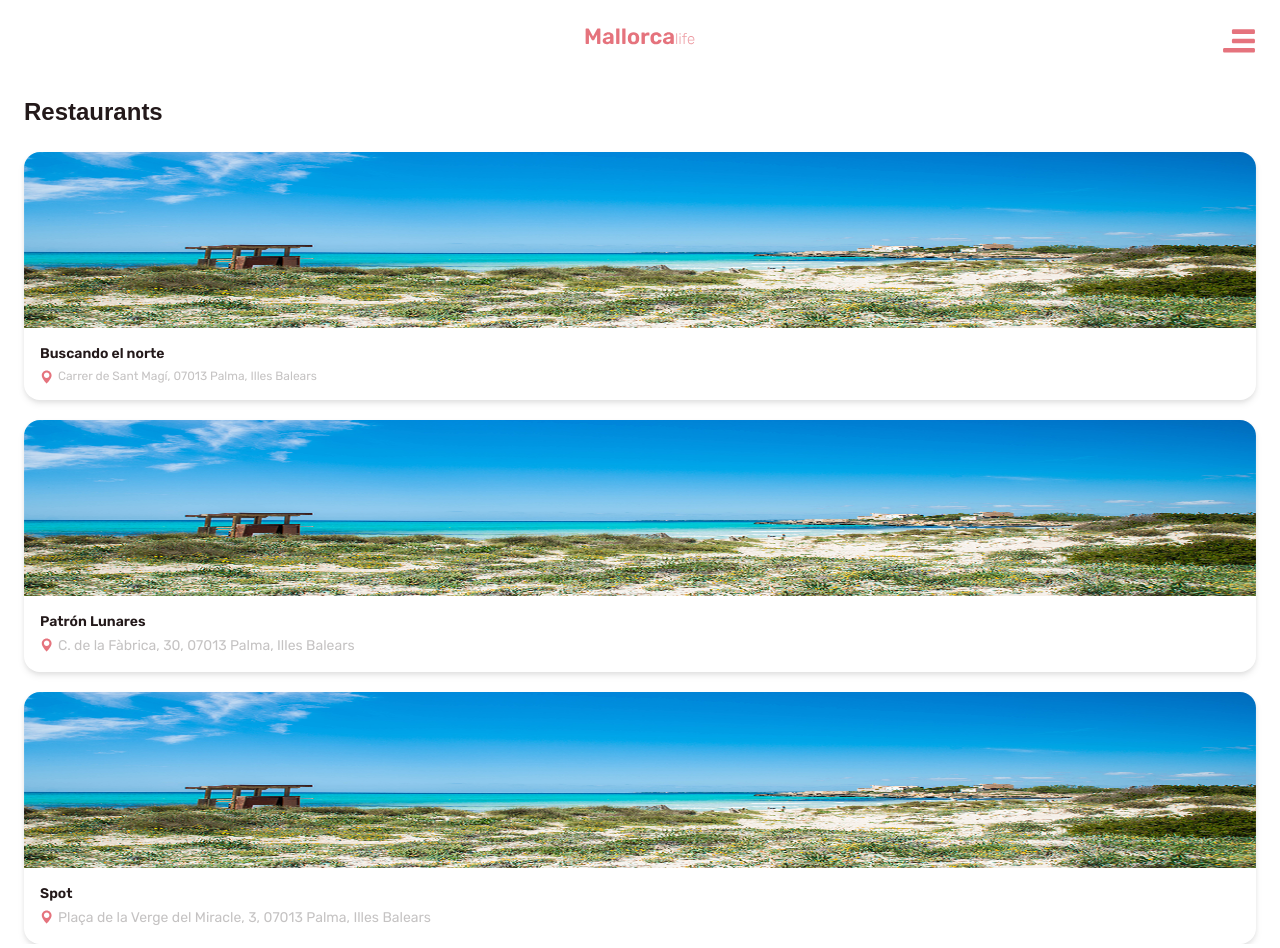
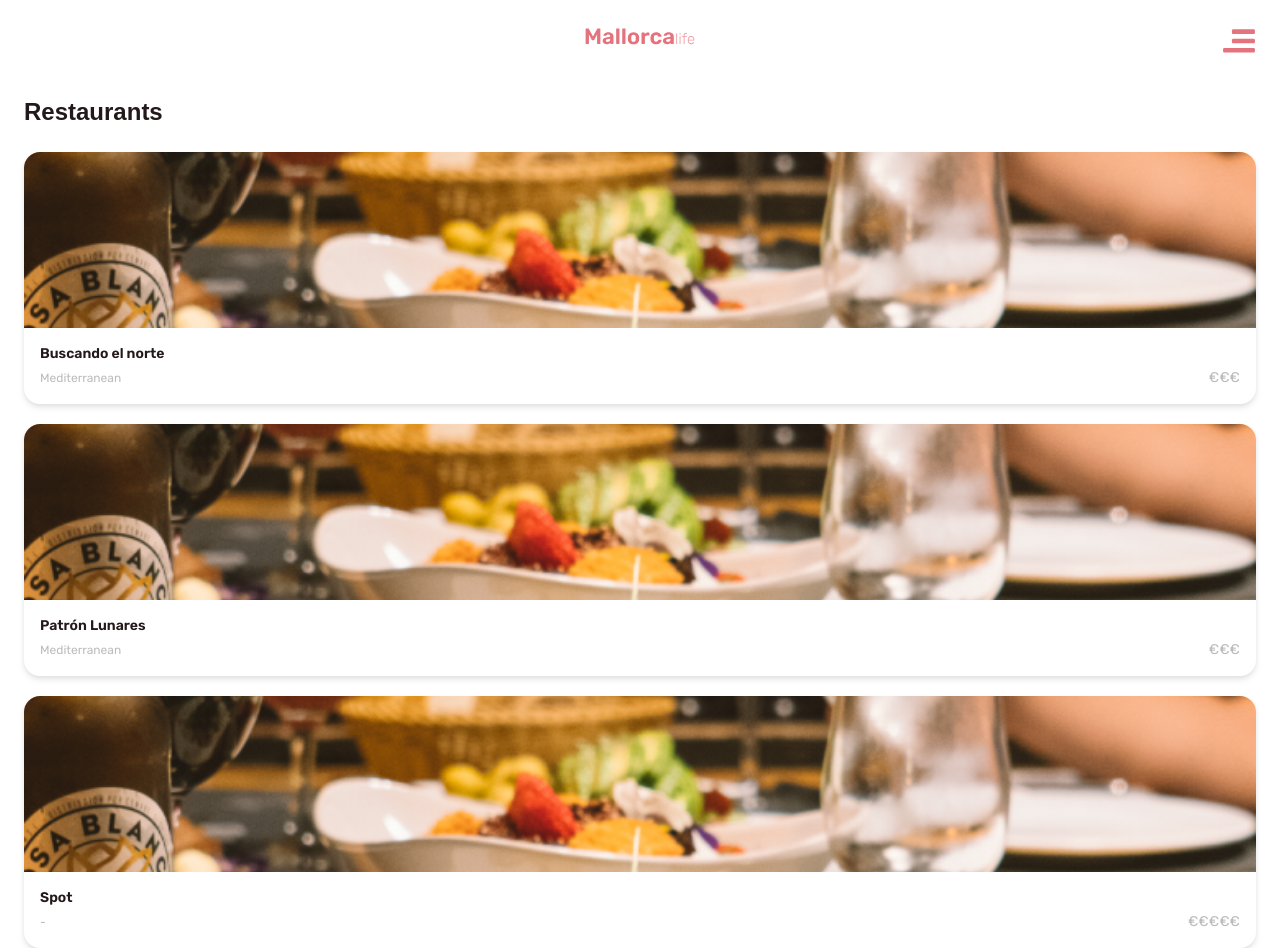
Before and after one commit to miriam-mr90/mallorca-life, a Next.js app: page /restaurants in a window 1280 px wide. Built offline with nearby package versions, Linux system fonts and the light colour scheme.

Commit message:
Feat: update Restaurants

```diff
--- a/components/Cards/Restaurant.tsx
+++ b/components/Cards/Restaurant.tsx
@@ -3,12 +3,15 @@ import Image from 'next/image'
 import NextLink from 'next/link'
 import { Icon } from '@/components/Icon'
 
+// Todo: import RestauranProps
 interface CardProps {
   title: string
   cover: string
   address: string
   description: string | null | undefined
   locationLink: string | null | undefined
+  type: string | null | undefined
+  price: string | null | undefined
 }
 
 export const RestaurantCard = ({
@@ -16,21 +19,27 @@ export const RestaurantCard = ({
   cover,
   description,
   address,
-  locationLink
+  locationLink,
+  type,
+  price
 }:CardProps) => {
   return (
     <div className="flex flex-col bg-white drop-shadow-md rounded-2xl">
       <div className="relative w-full overflow-hidden h-44 shrink-0 rounded-t-2xl">
         <Image
           // src={`/${cover}`}
-          src="/images/es-trenc.jpeg"
+          src="/images/buscando-el-norte.jpeg"
           layout='fill'
-          objectFit='fill'
+          objectFit='cover'
         />
       </div>
       <div className="p-4">
         <p className="mb-1 text-sm font-semibold">{title}</p>
-        {locationLink && (
+        <div className="flex items-center justify-between">
+          <span className="text-xs text-grey">{type || '-'}</span>
+          <span className="text-sm text-grey">{price || '€€€€€'}</span>
+        </div>
+        {/* {locationLink && (
           <NextLink href={locationLink}>
             <a className='flex justify-center' target="_blank">
               <Icon icon="pin" color="brand" size="x-small" className="mt-0.5 mr-1"/>
@@ -42,10 +51,9 @@ export const RestaurantCard = ({
         {address && !locationLink && (
           <div className="flex justify-center">
             <Icon icon="pin" color="brand" size="x-small" className="mt-0.5 mr-1"/>
-            <span className="flex-1 text-xs text-grey">{address}</span>
+            <span className="flex-1 text-sm text-grey">{address}</span>
           </div>
-        )}
-
+        )} */}
       </div>
     </div>
   )
--- a/content/restaurants/buscando-el-norte.json
+++ b/content/restaurants/buscando-el-norte.json
@@ -1,5 +1,6 @@
 {
   "title": "Buscando el norte",
   "address": "Carrer de Sant Magí, 07013 Palma, Illes Balears",
-  "type": "Mediterranean"
+  "type": "Mediterranean",
+  "price": "€€€"
 }
--- a/content/restaurants/patrón-lunares.json
+++ b/content/restaurants/patrón-lunares.json
@@ -3,5 +3,6 @@
   "cover": "public/images/card-image.png",
   "address": "C. de la Fàbrica, 30, 07013 Palma, Illes Balears",
   "locationLink": "https://www.google.com/maps/place/Patro+Lunares/@39.572816,2.637234,15z/data=!4m2!3m1!1s0x0:0x45101636f18968c7?sa=X&ved=2ahUKEwjkr5WF-vD2AhXQxqQKHXqCATQQ_BJ6BAg_EAU",
-  "type": "Mediterranean"
+  "type": "Mediterranean",
+  "price": "€€€"
 }
--- a/content/restaurants/spot-1.json
+++ b/content/restaurants/spot-1.json
@@ -1,6 +1,6 @@
 {
   "title": "Spot",
   "locationLink": "https://www.google.com/maps/place/Spot+Mallorca/@39.5721074,2.6343743,17z/data=!4m9!1m2!2m1!1sSpot!3m5!1s0x129792663b371aab:0x625b81d8be47b21c!8m2!3d39.5710766!4d2.635401!15sCgRTcG90WgYiBHNwb3SSAQpyZXN0YXVyYW50",
-  "type": "Other",
+  "type": null,
   "address": "Plaça de la Verge del Miracle, 3, 07013 Palma, Illes Balears"
 }
--- a/pages/restaurants/index.tsx
+++ b/pages/restaurants/index.tsx
@@ -4,9 +4,18 @@ import { Layout, MetaProps } from '@/components/Layout'
 import { getRestaurants } from '../../src/restaurants'
 import { RestaurantCard } from '@/components/Cards/Restaurant'
 
+interface RestaurantProps {
+  title: string
+  cover: string
+  address: string
+  description: string | null | undefined
+  locationLink: string | null | undefined
+  type: string | null | undefined
+  proce: string | null | undefined
+}
 interface RestaurantsPageProps {
   meta: MetaProps
-  restaurants: any[]
+  restaurants: RestaurantProps[]
 }
 
 export const getStaticProps: GetStaticProps = async () => {
@@ -35,6 +44,8 @@ const RestaurantsPage: React.FC<RestaurantsPageProps> = ({ meta, restaurants })
             cover={item.cover}
             address={item.address}
             locationLink={item.locationLink}
+            type={item.type}
+            price={item.price}
           />
         </li>
       ))}
--- a/tailwind.config.js
+++ b/tailwind.config.js
@@ -17,7 +17,7 @@ module.exports = {
         light: '#FAE3E5',
         dark: '#268FB7'
       },
-      grey: '#C5C3C3'
+      grey: '#BDBBBB'
     },
     fontFamily: {
       display: ['Titillium Web', 'sans-serif'],
```
Also changed, not shown: cms/restaurants.ts (+9 -0 lines), public/images/buscando-el-norte.jpeg (added).
